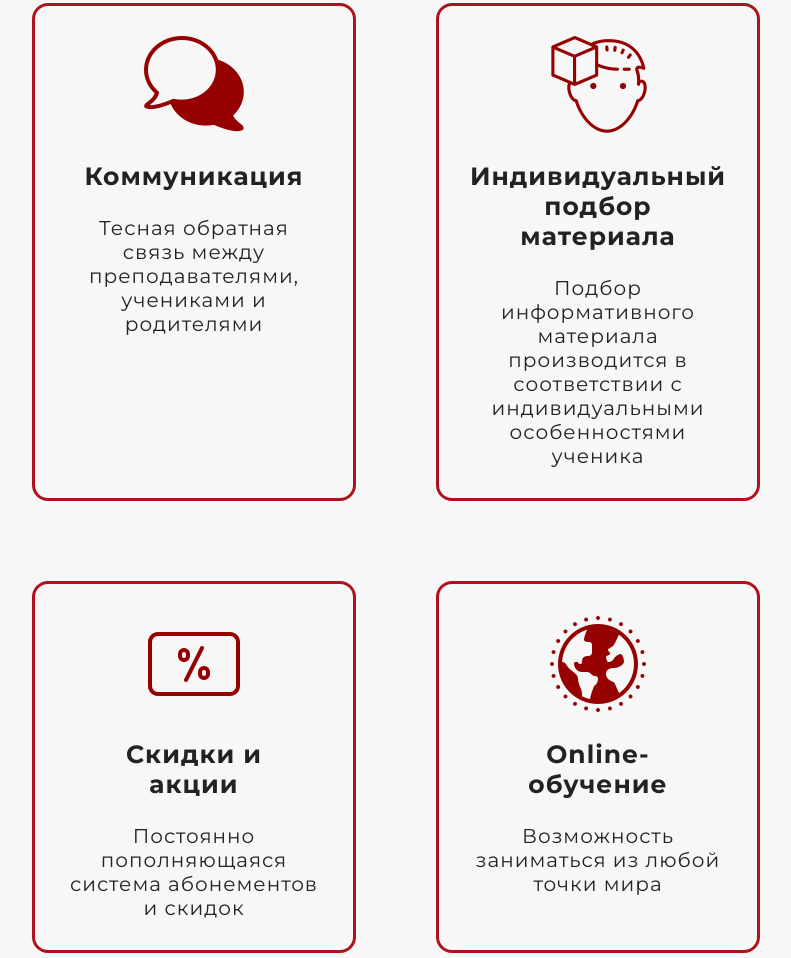
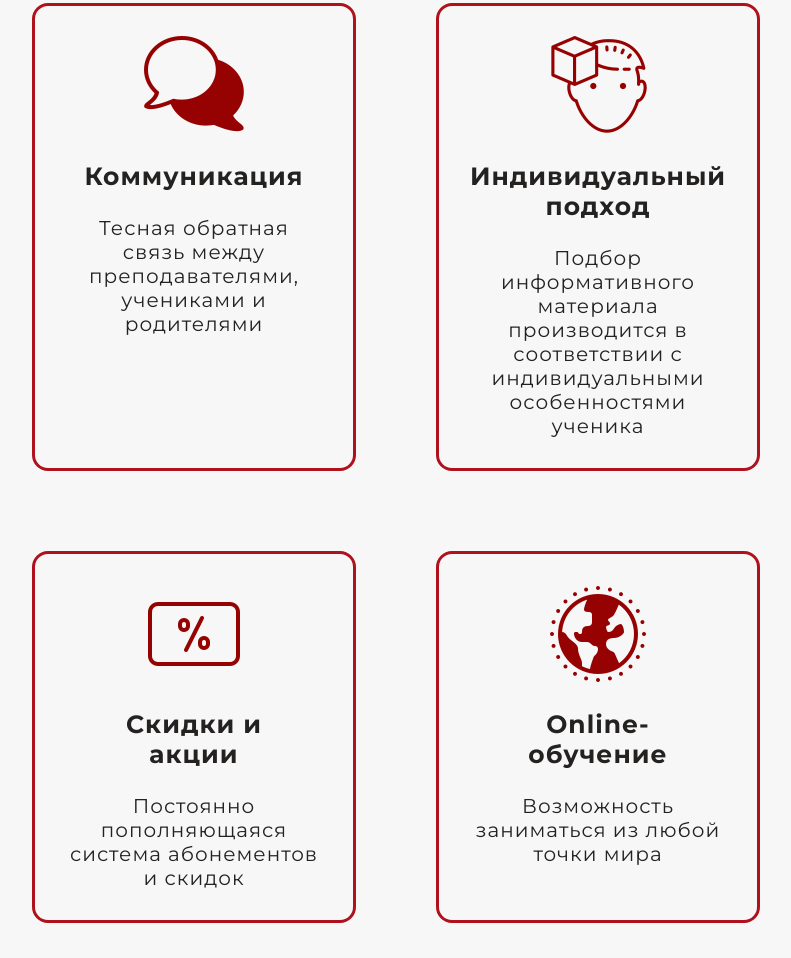
Before and after one commit to mariialisiutina/Dega-Education-Project, a plain HTML site: page index.html in a window 1280 px wide. Shown: the part 2396-3354 px from the top of the page, without its empty margins (244-1035 px from the left). Drawn offline with Linux system fonts and the light colour scheme.

Commit message:
Update index.html

```diff
--- a/index.html
+++ b/index.html
@@ -277,7 +277,7 @@
 
           <div class="card-item">
             <img src="imgs/icons/materials.png" alt="Учебный материал" class="card-item-icon">
-            <h3 class="card-item-title">Индивидуальный подбор материала</h3>
+            <h3 class="card-item-title">Индивидуальный подход</h3>
             <div class="card-item-content">Подбор информативного материала производится в соответствии с индивидуальными особенностями ученика</div>
           </div>
 
```
